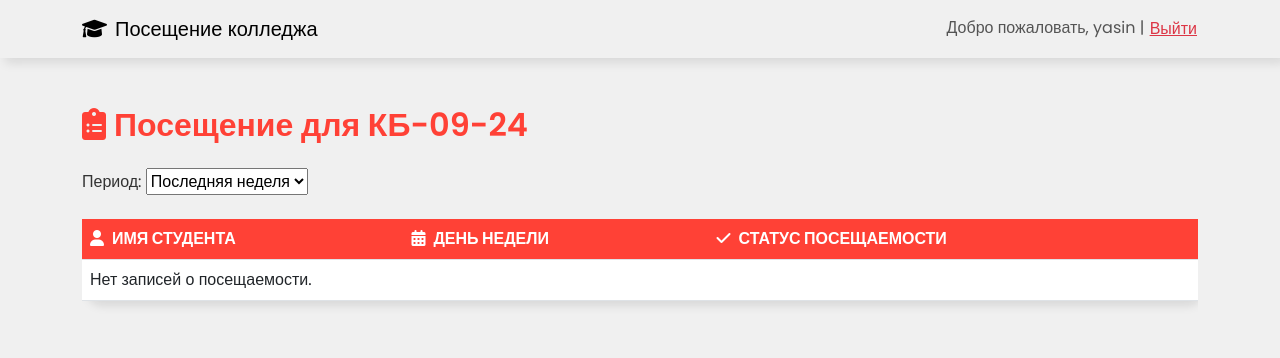
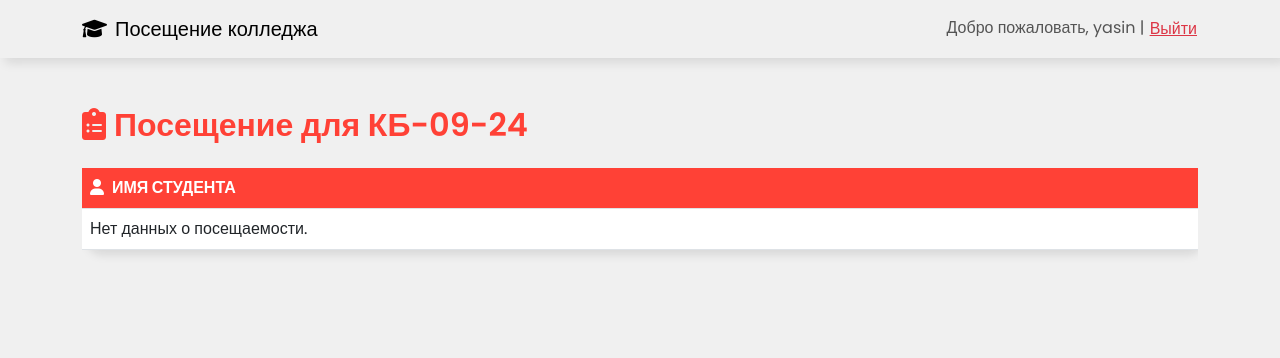
Before and after one commit to amakika/MetaAttendance, a Django app: page /faculty_attendance/2/ in a window 1280 px wide. Shown: the top 358 px of the page. Run offline with Django 5.2, Linux system fonts and the light colour scheme; a user stored in the database is signed in; data comes from the database, SQL or seed files in the repository.

Commit message:
Improving students tables

```diff
--- a/attendance/templates/attendance/faculty_attendance.html
+++ b/attendance/templates/attendance/faculty_attendance.html
@@ -14,6 +14,9 @@
             --background-color: #f0f0f0;
             --text-color: #333;
             --shadow-color: rgba(0, 0, 0, 0.1);
+            --present-color: #2ecc40; /* Зеленый */
+            --late-color: #ffa500; /* Оранжевый */
+            --absent-color: #ff4136; /* Красный */
         }
         body {
             font-family: 'Poppins', sans-serif;
@@ -42,21 +45,30 @@
             font-weight: 600;
             margin-bottom: 1.5rem;
         }
-        .attendance-status-green {
-            background-color: #28a745; /* Зеленый для присутствующих */
-            color: white;
+        .attendance-square {
+            width: 20px;
+            height: 20px;
+            display: inline-block;
+            border-radius: 4px;
         }
-        .attendance-status-red {
-            background-color: #dc3545; /* Красный для отсутствующих */
-            color: white;
+        .present {
+            background-color: var(--present-color);
         }
-        .attendance-status-orange {
-            background-color: #fd7e14; /* Оранжевый для опоздавших */
-            color: white;
+        .late {
+            background-color: var(--late-color);
         }
-        .day-of-week {
+        .absent {
+            background-color: var(--absent-color);
+        }
+        .days-of-week {
+            font-weight: 600;
+            text-align: center;
+            margin-bottom: 1rem;
+        }
+        .day-header {
             font-weight: bold;
-            color: var(--secondary-color);
+            text-align: center;
+            padding: 10px;
         }
     </style>
 </head>
@@ -88,38 +100,35 @@
             <i class="fas fa-clipboard-list me-2"></i>Посещение для {{ faculty.name }}
         </h2>
 
-        <!-- Фильтр для выбора периода -->
-        <form method="get">
-            <label for="filter">Период:</label>
-            <select name="filter" id="filter" onchange="this.form.submit()">
-                <option value="week" {% if selected_filter == 'week' %}selected{% endif %}>Последняя неделя</option>
-                <option value="month" {% if selected_filter == 'month' %}selected{% endif %}>Последний месяц</option>
-                <option value="year" {% if selected_filter == 'year' %}selected{% endif %}>Последний год</option>
-            </select>
-        </form>
+        <div class="days-of-week">
+            {% for day in days_of_week %}
+                <div class="day-header">{{ day }}</div>
+            {% endfor %}
+        </div>
 
-        <!-- Таблица посещаемости -->
-        <div class="table-responsive mt-4">
+        <div class="table-responsive">
             <table class="table table-hover">
                 <thead>
                     <tr>
                         <th><i class="fas fa-user me-2"></i>Имя студента</th>
-                        <th><i class="fas fa-calendar-alt me-2"></i>День недели</th>
-                        <th><i class="fas fa-check me-2"></i>Статус посещаемости</th>
+                        {% for day in days_of_week %}
+                            <th>{{ day }}</th>
+                        {% endfor %}
                     </tr>
                 </thead>
                 <tbody>
-                    {% for record in attendance_records %}
+                    {% for student, attendance in attendance_stats.items %}
                         <tr>
-                            <td>{{ record.student_name }}</td> <!-- Имя студента -->
-                            <td class="day-of-week">{{ record.day_of_week }}</td> <!-- День недели -->
-                            <td class="{% if record.status_color == 'green' %}attendance-status-green{% elif record.status_color == 'red' %}attendance-status-red{% else %}attendance-status-orange{% endif %}">
-                                {{ record.status }}
-                            </td> <!-- Статус с цветом -->
+                            <td>{{ student.user.username }}</td>
+                            {% for status in attendance %}
+                                <td>
+                                    <div class="attendance-square {% if status == 'present' %}present{% elif status == 'late' %}late{% else %}absent{% endif %}"></div>
+                                </td>
+                            {% endfor %}
                         </tr>
                     {% empty %}
                         <tr>
-                            <td colspan="3">Нет записей о посещаемости.</td>
+                            <td colspan="8">Нет данных о посещаемости.</td>
                         </tr>
                     {% endfor %}
                 </tbody>
```
